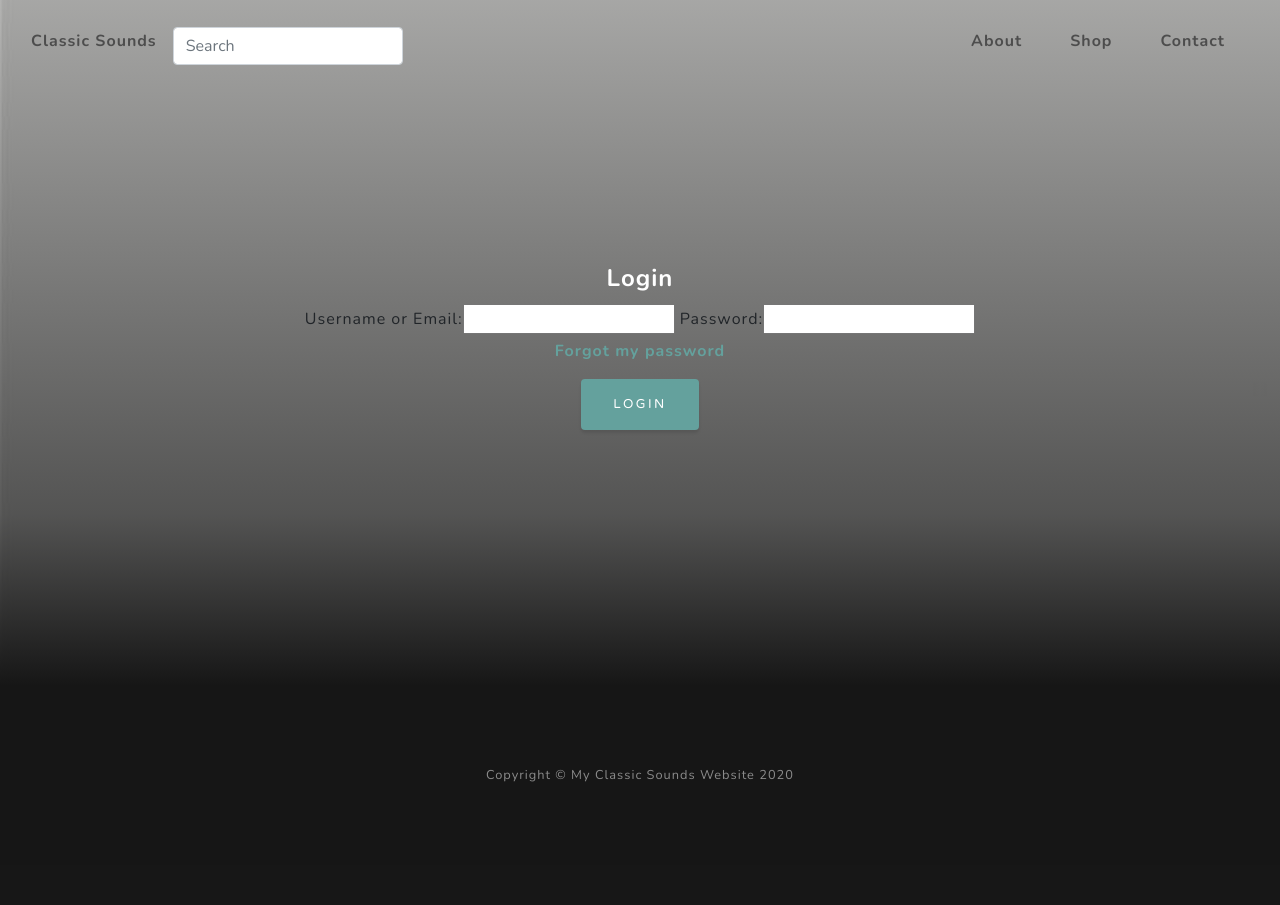
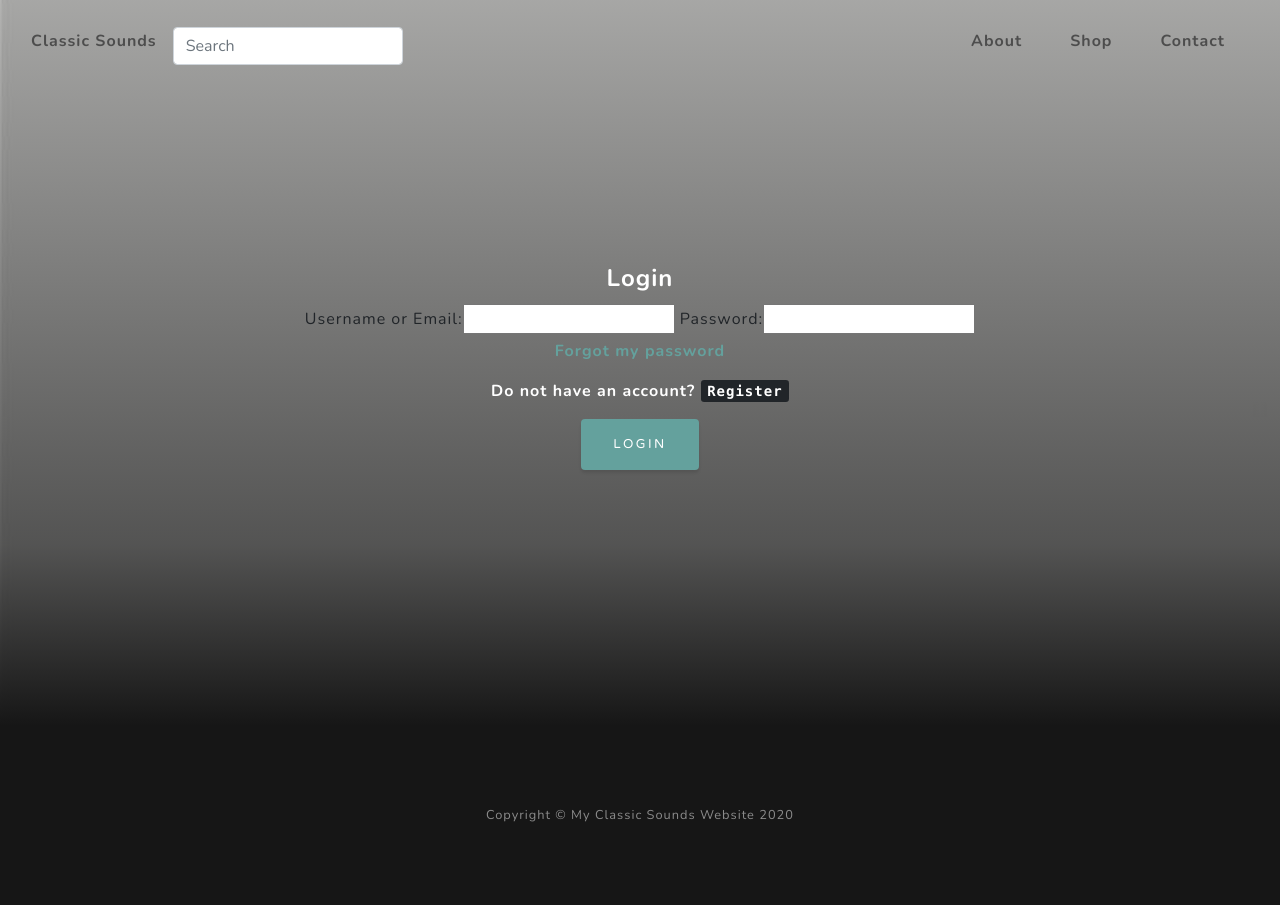
Before and after one commit to Mofarrell1967/classic-sounds-music, a Django app: page /accounts/login/ in a window 1280 px wide. Before the commit the page ends 782 px from the top, so only its background shows below. Run offline with Django 3.2, Linux system fonts and the light colour scheme; some libraries are stand-ins or nearby versions.

Commit message:
Added registration link to login page

```diff
--- a/accounts/templates/login.html
+++ b/accounts/templates/login.html
@@ -1,11 +1,8 @@
 {% extends "base.html" %} {% load bootstrap_tags %} {% block content %}
-<div class="d-flex h-100% align-items-center mast_pages">
+<html lang="en" class="h-100">
+<div class="d-flex h-100 align-items-center mast_pages">
 	<div class="mx-auto text-center">
-    <form
-      method="post"
-      action="{% url 'login' %}?next={{ next }}"
-      class="accountform"
-    >
+		<form method="post" action="{% url 'login' %}?next={{ next }}" class="accountform">
 			<fieldset class="form-group">
 				<legend style="font-weight: bold; color: white;">Login</legend>
 				{% csrf_token %} {{ user_form | as_bootstrap }}
@@ -13,6 +10,8 @@
 				<p style="font-weight: bold;">
 					<a href="{% url 'password_reset' %}">Forgot my password</a>
 				</p>
+				<p style="font-weight: bold; color: white">Do not have an account? <a
+						href="{% url 'register' %}"><kbd>Register</kbd></a></p>
 
 				<button type="submit" class="btn btn-primary">Login</button>
 			</fieldset>
@@ -20,3 +19,5 @@
 	</div>
 </div>
 {% endblock %}
+
+</html>
```
Lines whose indentation alone changed are shown as unchanged.
